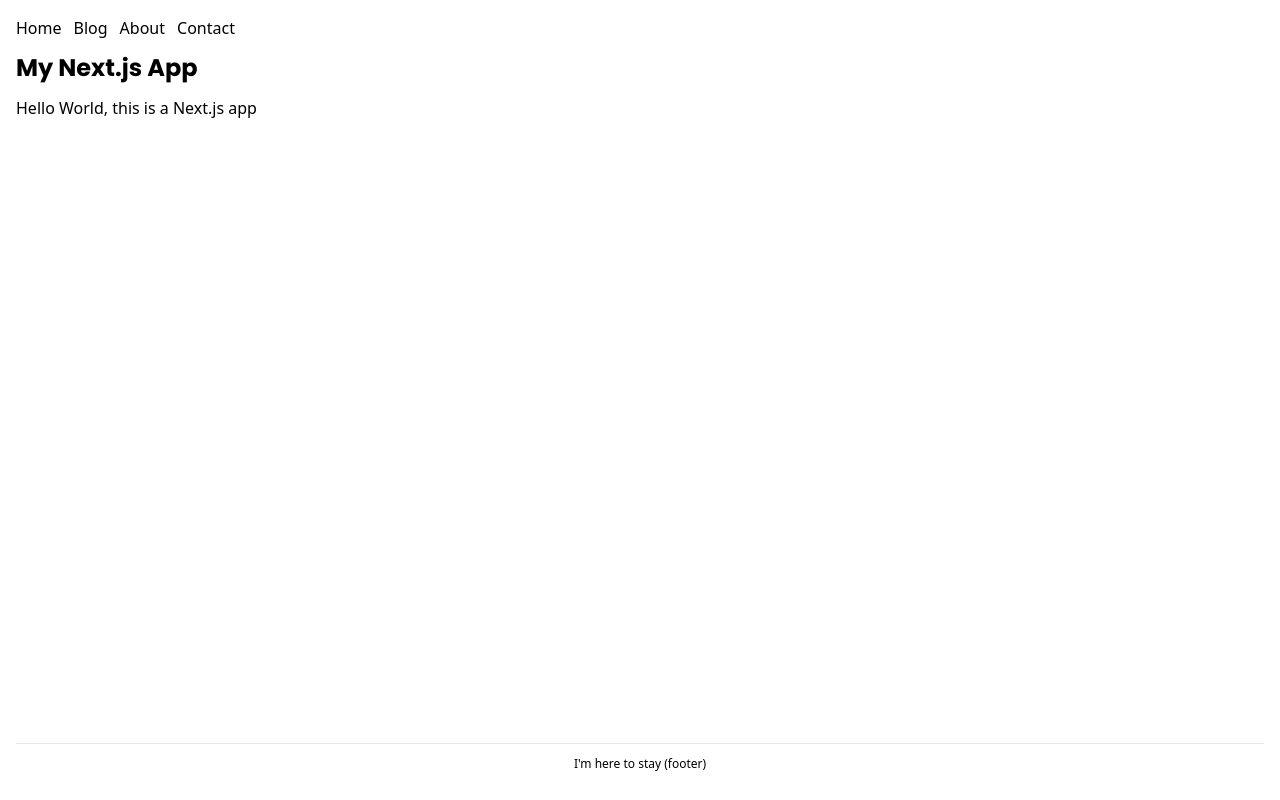
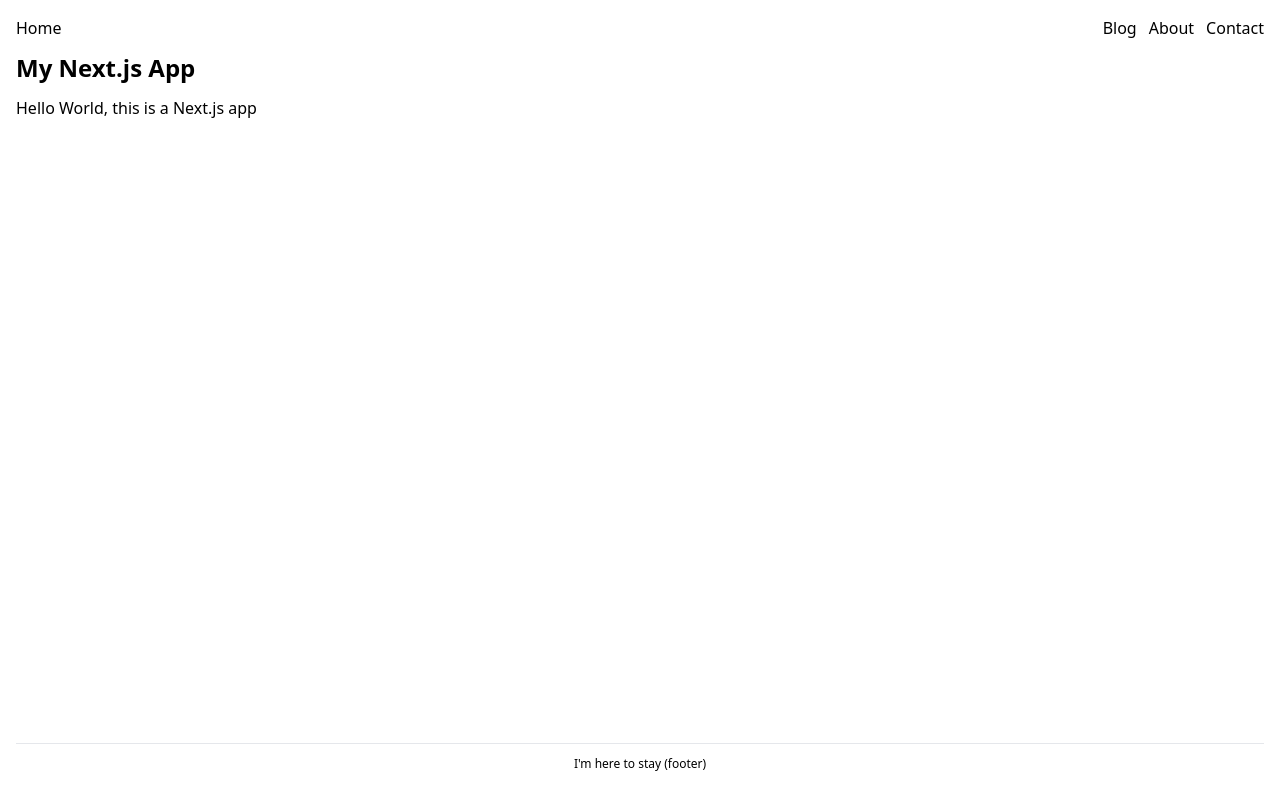
Before and after one commit to Elcand/learn-nextjs, a Next.js app: page / in a window 1280 px wide. Built offline with nearby package versions, Linux system fonts and the light colour scheme.

Commit message:
if implement font with tailwind

```diff
--- a/app/components/heading.tsx
+++ b/app/components/heading.tsx
@@ -1,7 +1,3 @@
-import { font } from "@/app/font";
-
 export default function Heading({ children }: any) {
-  return (
-    <h1 className={`pb-3 text-2xl font-bold ${font.className}`}>{children}</h1>
-  );
+  return <h1 className="pb-3 text-2xl font-bold font-poppins">{children}</h1>;
 }
--- a/app/components/navbar.tsx
+++ b/app/components/navbar.tsx
@@ -7,7 +7,7 @@ export default function navbar() {
         <li>
           <Link href="/">Home</Link>
         </li>
-        <li>
+        <li className="ml-auto">
           <Link href="/blog">Blog</Link>
         </li>
         <li>
--- a/tailwind.config.js
+++ b/tailwind.config.js
@@ -1,11 +1,15 @@
 /** @type {import('tailwindcss').Config} */
 module.exports = {
   content: [
-    './app/**/*.{js,ts,jsx,tsx,mdx}',
-    './components/**/*.{js,ts,jsx,tsx,mdx}',
+    "./app/**/*.{js,ts,jsx,tsx,mdx}",
+    "./components/**/*.{js,ts,jsx,tsx,mdx}",
   ],
   theme: {
-    extend: {},
+    extend: {
+      fontFamily: {
+        poppins: ["var(--font-poppins)", "sans-serif"],
+      },
+    },
   },
   plugins: [],
-}
+};
```
